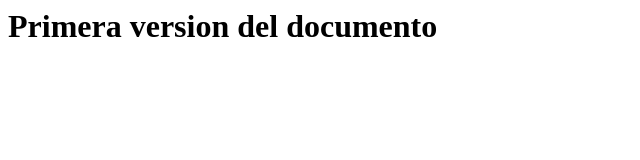
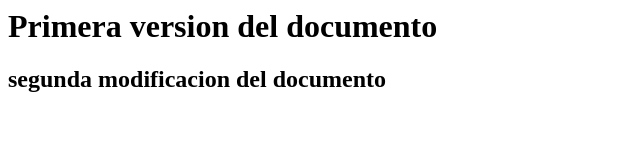
Before and after one commit to itziroldan/recuperacion, a plain HTML site: page index.html in a window 1280 px wide. Shown: the whole page, without its empty margins (0-640 px from the left). Drawn offline with Linux system fonts and the light colour scheme.

Commit message:
Segunda modificacion del documento

```diff
--- a/index.html
+++ b/index.html
@@ -1,3 +1,4 @@
 <html>
 <h1>Primera version del documento</h1>
+<h2>segunda modificacion del documento</h2>
 </html>
```
